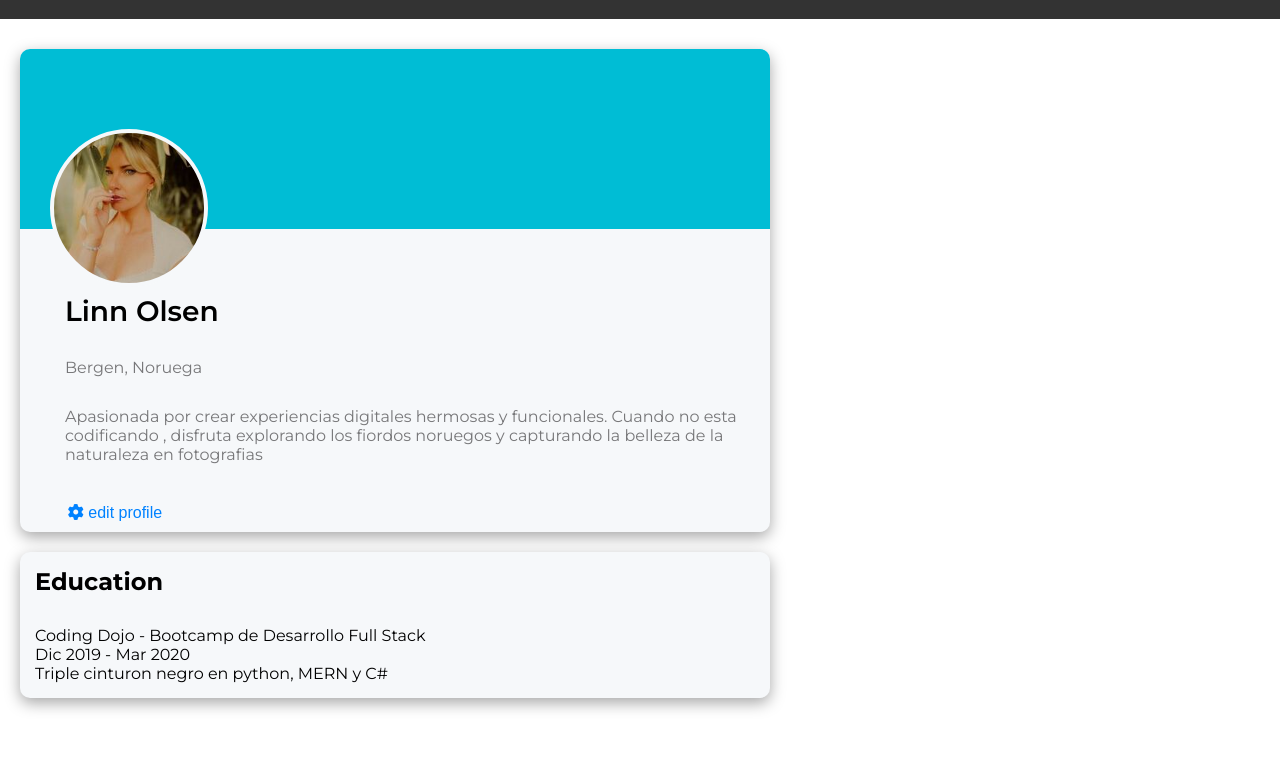
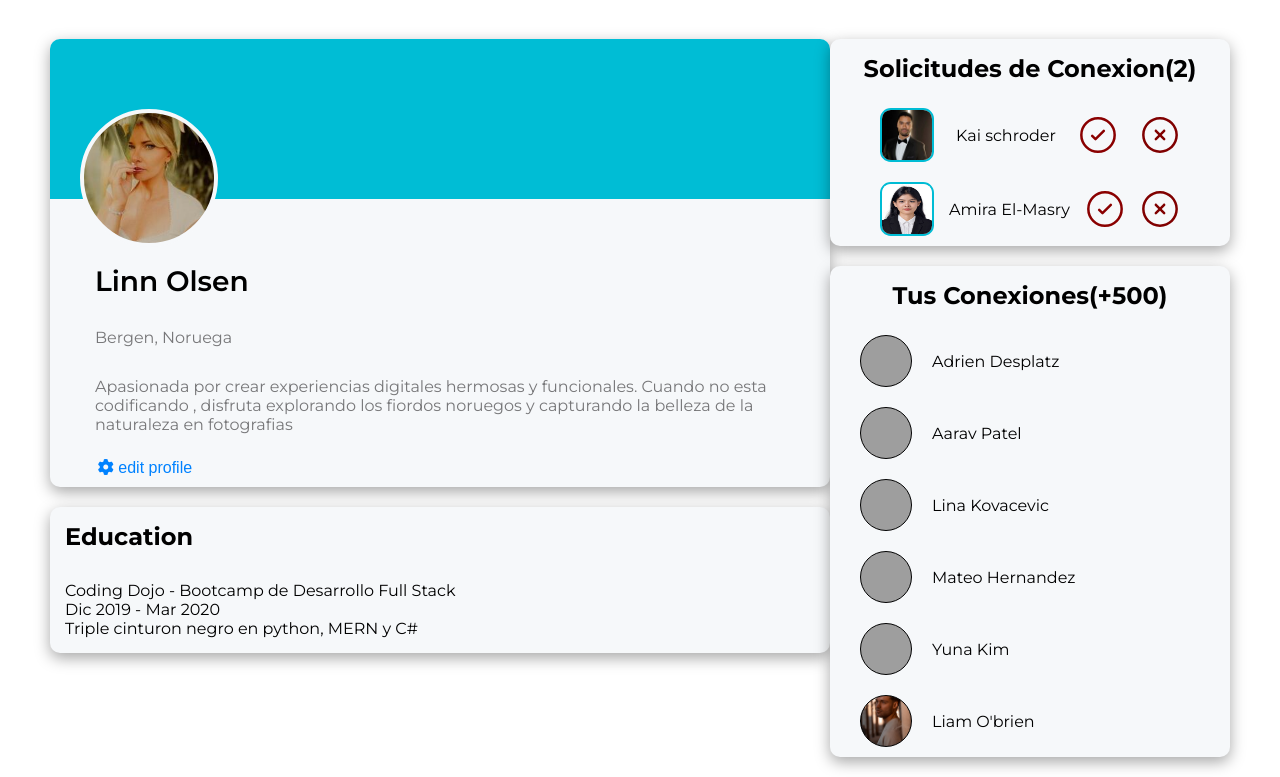
Before and after one commit to c1vtch/Pagina-de-perfil, a plain HTML site: page index.html in a window 1280 px wide. Shown: the part 81-858 px from the top of the page. Before the commit the page ends 800 px from the top, so only its background shows below. Drawn offline with Linux system fonts and the light colour scheme; grey boxes are pictures that could not be loaded.

Commit message:
terminada?

```diff
--- a/css/styles.css
+++ b/css/styles.css
@@ -7,13 +7,19 @@
 body{
     font-family: "Montserrat", sans-serif;
 }
+.side-h2{
+    text-align: center;
+    padding: 15px;
+
+}
+/* Barra de navegacion */
 .navbar{
     background-color: #333333;
     color: white;
     display: flex;
     justify-content: space-between;
     align-items: center;
-    height: 80px;
+    height: 60px;
     padding: 10px 20px;
     position: sticky;
     top: 0;
@@ -46,47 +52,46 @@ body{
         background-color: crimson;
     }
 }
+
+/* Tarjeta de perfil y educacion */
 .main-container{
     margin: 10px 20px;
     display: flex;
-    max-width: fit-content;
-    max-height: fit-content;
-    border-radius: 10px;
-    flex-direction: column;
-    position: relative;
-
+    flex-direction: row;
+    justify-content: space-between;
+    padding: 10px 30px;
     .card{
         margin-top: 20px;
         background-color: #f6f8fa;
         box-shadow: rgba(0, 0, 0, 0.35) 0px 5px 15px;
         position: relative;
         border-radius: 10px;
-        width: 750px;
+        max-width: 900px;
+        min-width: 400px;
         height: fit-content;
-        position: relative;
     }
     .ed > *{
         padding: 15px;
     }
 
 
+
     .background{
         background-color: #00BDD5;
-        height: 180px;
+        height: 160px;
         border-radius: 10px 10px 0 0;
 
     }
     .profile-img{
-        width: 150px;
-        height: 150px;
+        width: 130px;
+        height: 130px;
         border-radius: 50%;
-        background-color: aqua;
         background-image: url("/img/remy_loz-hgBSriclILc-unsplash.jpg");
         background-size: cover;
         background-position: center;
 
         position: absolute;
-        top: 80px;
+        top: 70px;
         left: 30px;
         border: 4px solid #f6f8fa;
     }
@@ -95,7 +100,6 @@ body{
         margin-top: 50px;
     }
     .info > *{
-
         margin-left: 30px;
         padding: 15px;
     }
@@ -110,7 +114,7 @@ body{
         text-wrap: wrap;
     }
     .edit-btn{
-        margin-top: 15px;
+
         margin-left: 35px;
         padding: 10px;
         width: 120px;
@@ -126,3 +130,74 @@ body{
     }
 
 }
+
+/* Barra a la derecha */
+.connection-request{
+    text-align: center;
+    min-width: 300px;
+    height: fit-content;
+    h2{
+
+        padding: 15px;
+    }
+}
+.user{
+    display: flex;
+    justify-content: center;
+    align-items: center;
+    padding: 10px;
+
+}
+
+.action-img{
+    width: 40px;
+    height: 40px;
+}
+.user-container{
+    display: flex;
+    align-items: center;
+    justify-content: space-between;
+    width: 300px;
+}
+.user-img{
+        width: 50px;
+        height: 50px;
+        border:2px solid #00BCD4 ;
+        border-radius: 20%;
+        align-self: flex-start;
+    }
+.user-img-connections{
+    width: 50px;
+    height: 50px;
+    border-radius: 50%;
+    border: 1px solid black;
+    margin-right: 20px;
+    background-size: cover;
+    background-position: center;
+}
+.current-connections .user-connection-container{
+    width: 100%;
+    display: flex;
+    align-items: center;
+    margin-left: 20px;
+}
+
+/* Se que esto no es lo mejor pero con <img> se veia la imagen estirada y fea pero como el desafio no pide JS lo hice a mano */
+.user1{
+    background-image: url("/img/user-connection-img/pexels-prolificpeople-30004312.jpg");
+}
+.user2{
+    background-image: url("/img/user-connection-img/pexels-nakulchandra-30026793.jpg");
+}
+.user3{
+    background-image: url("/img/user-connection-img/pexels-uiliamnornberg-30712844.jpg");
+}
+.user4{
+    background-image: url("/img/user-connection-img/pexels-bymuratisikofficial-16673310.jpg");
+}
+.user5{
+    background-image: url("/img/user-connection-img/pexels-rizkysabriansyah-12809815.jpg");
+}
+.user6{
+    background-image: url("/img/user-connection-img/pexels-dave-tombi-48516388-14983798.jpg");
+}
--- a/index.html
+++ b/index.html
@@ -20,7 +20,8 @@
         </div>
     </nav>
 
-        <div class="main-container">
+        <main class="main-container">
+            <section class="column-one">
                 <div class="card">
                     <div class="background"></div>
                     <div class="profile-img"></div>
@@ -43,7 +44,67 @@
                             </ul>
                     </div>
                 </div>
+            </section>
+            <section class="column-two">
+                <div class="connection-request card">
+                    <h2 class="side-h2">Solicitudes de Conexion(2)</h2>
+                    <div class="user">
+                        <div class="user-container">
+                            <img class="user-img" src="./img/maninsuit.jpeg" alt="">
+                            <p>Kai schroder</p>
+                            <img class="action-img" src="./img/check-circle-svgrepo-com.svg" alt="confirm">
+                            <img class="action-img" src="./img/close-circle-svgrepo-com.svg" alt="reject">
                         </div>
-
+                    </div>
+                    <div class="user">
+                        <div class="user-container">
+                            <img class="user-img" src="./img/2a7d4c4bc1381a476b8b8a85885ac392.jpg" alt="">
+                            <p>Amira El-Masry</p>
+                            <img class="action-img" src="./img/check-circle-svgrepo-com.svg" alt="confirm">
+                            <img class="action-img" src="./img/close-circle-svgrepo-com.svg" alt="reject">
+                        </div>
+                    </div>
+                </div>
+                <div class="current-connections card">
+                    <h2 class="side-h2">Tus Conexiones(+500)</h2>
+                    <div class="user">
+                        <div class="user-connection-container">
+                            <div class="user-img-connections user1"></div>
+                            <p>Adrien Desplatz</p>
+                        </div>
+                    </div>
+                    <div class="user">
+                        <div class="user-connection-container">
+                            <div class="user-img-connections user2"></div>
+                            <p>Aarav Patel</p>
+                        </div>
+                    </div>
+                    <div class="user">
+                        <div class="user-connection-container">
+                            <div class="user-img-connections user3"></div>
+                            <p>Lina Kovacevic</p>
+                        </div>
+                    </div>
+                    <div class="user">
+                        <div class="user-connection-container ">
+                            <div class="user-img-connections user4"></div>
+                            <p>Mateo Hernandez</p>
+                        </div>
+                    </div>
+                    <div class="user">
+                        <div class="user-connection-container">
+                            <div class="user-img-connections user5" src="./img/user-connection-img/pexels-rizkysabriansyah-12809815.jpg"></div>
+                            <p>Yuna Kim</p>
+                        </div>
+                    </div>
+                    <div class="user">
+                        <div class="user-connection-container">
+                            <div class="user-img-connections user6" src="./img/user-connection-img/pexels-dave-tombi-48516388-14983798.jpg"></div>
+                            <p>Liam O'brien</p>
+                        </div>
+                    </div>
+                </div>
+            </section>
+    </main>
 </body>
 </html>
```
Also changed, not shown: img/2a7d4c4bc1381a476b8b8a85885ac392.jpg (added), img/check-circle-svgrepo-com.svg (added), img/close-circle-svgrepo-com.svg (added), img/maninsuit.jpeg (added), img/user-connection-img/pexels-dave-tombi-48516388-14983798.jpg (added), 5 other files. Lines whose indentation alone changed are shown as unchanged.
